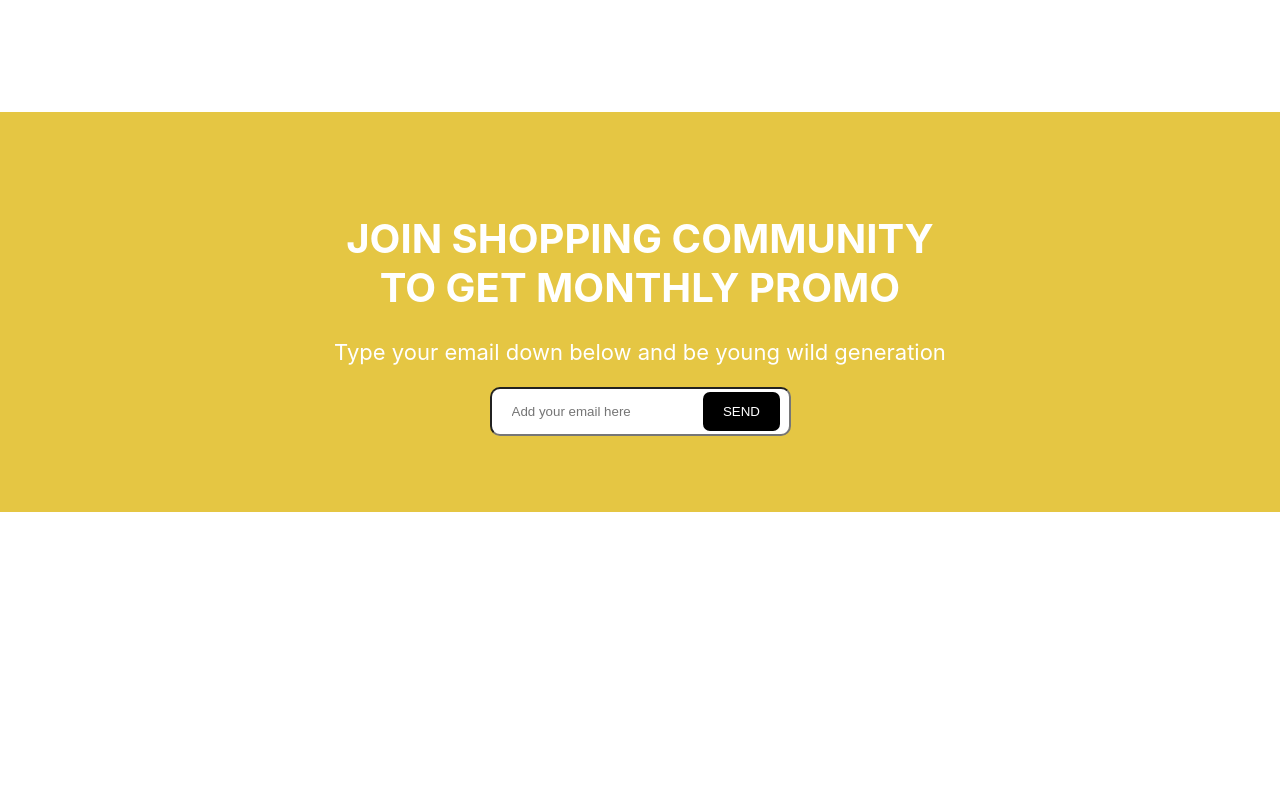
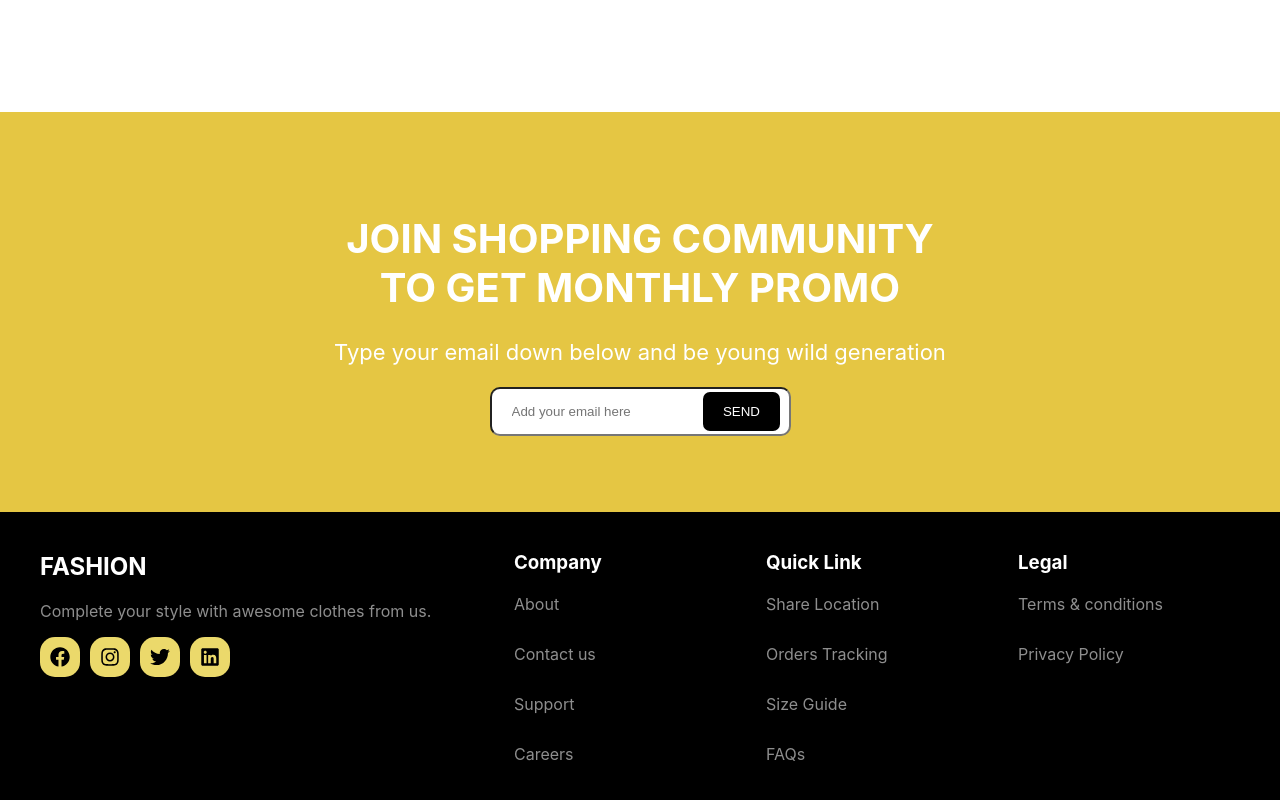
Before and after one commit to OthmaneB-Pro/Fashion, a React (Create React App) app: page / in a window 1280 px wide. Shown: the part 1712-2512 px from the top of the page. Before the commit the page ends 2224 px from the top, so only its background shows below. Built offline with nearby package versions, Linux system fonts and the light colour scheme.

Commit message:
✨ FashionPage : Add Footer

```diff
--- a/src/components/pages/fashion/footer/FooterPage.tsx
+++ b/src/components/pages/fashion/footer/FooterPage.tsx
@@ -4,8 +4,8 @@ import FooterTopPage from "./footerTop/FooterTopPage";
 export default function FooterPage() {
   return (
     <div>
-        <FooterTopPage/>
-        <FooterBottomPage/>
+      <FooterTopPage />
+      <FooterBottomPage />
     </div>
-  )
+  );
 }
--- /dev/null
+++ b/src/components/pages/fashion/footer/footerBottom/FashionText.tsx
@@ -0,0 +1,18 @@
+import styled from "styled-components";
+import IconContainer from "./IconsContainer";
+
+export default function FashionText() {
+  return (
+    <FashionTextStyled>
+      <h2>FASHION</h2>
+      <p>Complete your style with awesome clothes from us.</p>
+      <IconContainer />
+    </FashionTextStyled>
+  );
+}
+
+const FashionTextStyled = styled.div`
+  p {
+    color: #8e8e8e;
+  }
+`;
--- a/src/components/pages/fashion/footer/footerBottom/FooterBottomPage.tsx
+++ b/src/components/pages/fashion/footer/footerBottom/FooterBottomPage.tsx
@@ -1,13 +1,38 @@
-import styled from "styled-components"
+import styled from "styled-components";
+import FashionText from "./FashionText";
+import FooterColumn from "./FooterColumn";
 
 export default function FooterBottomPage() {
   return (
     <FooterBottomStyled>
-        <div></div>
+      <div className="container">
+        <FashionText />
+        <FooterColumn
+          title="Company"
+          items={["About", "Contact us", "Support", "Careers"]}
+        />
+        <FooterColumn
+          title="Quick Link"
+          items={["Share Location", "Orders Tracking", "Size Guide", "FAQs"]}
+        />
+        <FooterColumn
+          title="Legal"
+          items={["Terms & conditions", "Privacy Policy"]}
+        />
+      </div>
     </FooterBottomStyled>
-  )
+  );
 }
 
 const FooterBottomStyled = styled.div`
+  background-color: black;
+  color: white;
+  height: 300px;
+  padding: 20px 40px;
 
-`
+  .container {
+    display: grid;
+    grid-template-columns: 2fr 1fr 1fr 1fr;
+    gap: 30px;
+  }
+`;
--- /dev/null
+++ b/src/components/pages/fashion/footer/footerBottom/FooterColumn.tsx
@@ -0,0 +1,34 @@
+import styled from "styled-components";
+
+type FooterColumnType = {
+  title: string;
+  items: string[];
+};
+
+export default function FooterColumn({ title, items }: FooterColumnType) {
+  return (
+    <ColumnContainer>
+      <h3>{title}</h3>
+      <ul>
+        {items.map((item, index) => (
+          <li key={index}>{item}</li>
+        ))}
+      </ul>
+    </ColumnContainer>
+  );
+}
+
+const ColumnContainer = styled.div`
+  h3 {
+    color: white;
+    margin-bottom: 20px;
+  }
+  ul {
+    padding: 0;
+  }
+  li {
+    color: #8e8e8e;
+    list-style: none;
+    margin-bottom: 30px;
+  }
+`;
--- /dev/null
+++ b/src/components/pages/fashion/footer/footerBottom/IconsContainer.tsx
@@ -0,0 +1,28 @@
+import styled from "styled-components";
+import { FaFacebook, FaInstagram, FaLinkedin, FaTwitter } from "react-icons/fa";
+
+export default function IconContainer() {
+  return (
+    <IconsContainerStyled>
+      <FaFacebook />
+      <FaInstagram />
+      <FaTwitter />
+      <FaLinkedin />
+    </IconsContainerStyled>
+  );
+}
+
+const IconsContainerStyled = styled.div`
+  display: flex;
+  margin-top: 10px;
+
+  svg {
+    width: 20px;
+    height: auto;
+    background: #ebd96b;
+    color: black;
+    padding: 10px;
+    margin-right: 10px;
+    border-radius: 15px;
+  }
+`;
```
